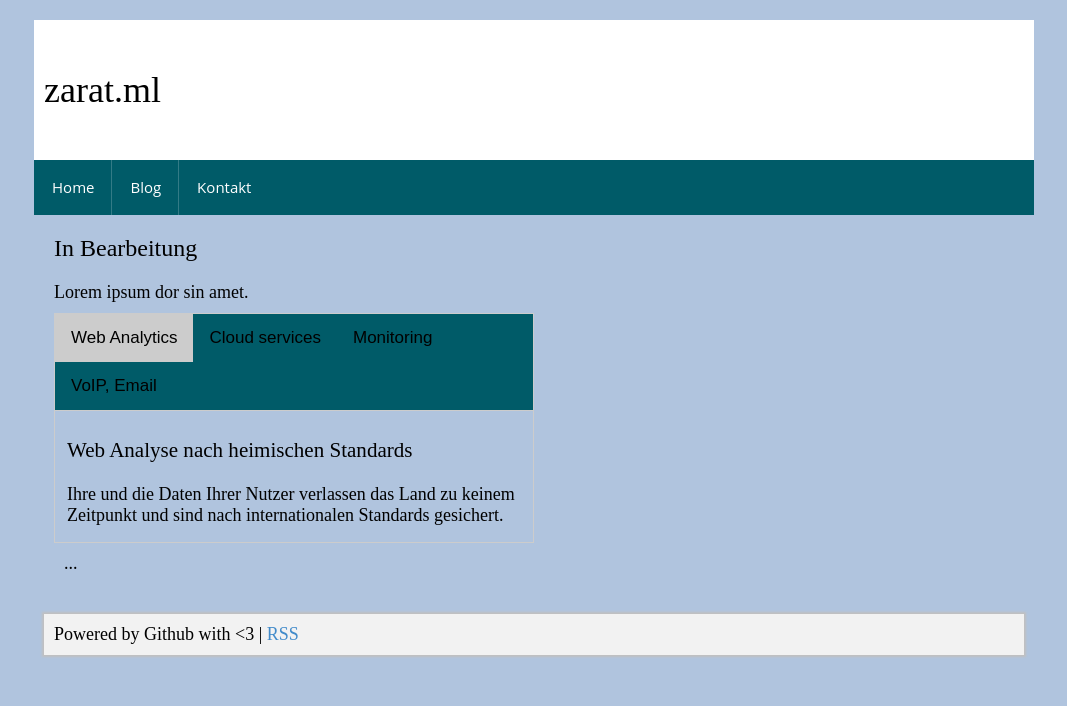
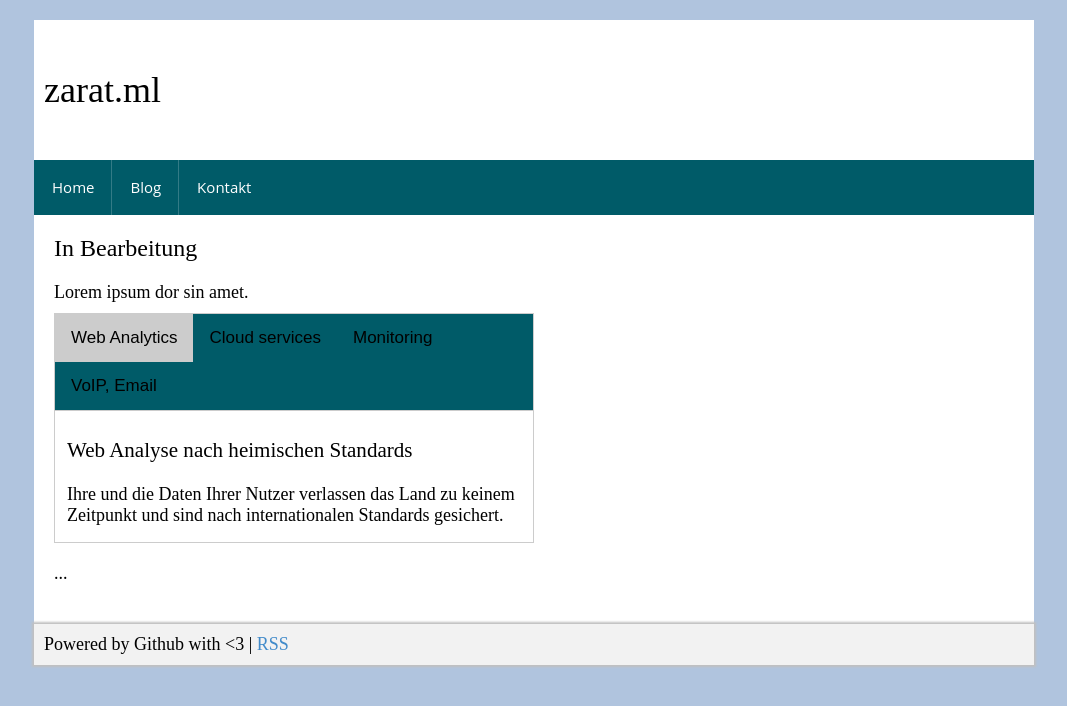
Before and after one commit to zarat/zarat.github.io, a Jekyll site: the page built from index.html, in a window 1280 px wide. Shown: the top 706 px of the page, without its empty margins (106-1173 px from the left). Built offline with Jekyll 4.4.1, drawn with Linux system fonts in a browser that asks for light colours; the list of posts is cut into pages by our own code.

Commit message:
Update index.html

```diff
--- a/index.html
+++ b/index.html
@@ -52,11 +52,11 @@
     <div class="sp-content-item-body">
 
       <div>
-        <div id="left" style="width:50%;float left;">
-          <p>Lorem ipsum dor sin amet.</p>
+        <div style="width:50%;float left;">
+          <p>Lorem ipsum dor sin amet. </p>
         </div>
 
-        <div id="left" style="width:50%;float left;">
+        <div style="width:50%;float left;">
 
       <div class="tab">
         <button class="tablinks active" onclick="openCity(event, 'London')">Web Analytics</button>
@@ -87,7 +87,7 @@
 
         </div>
         <div style="clear:both;"></div>
-
+      </div>
     </div>
 
     <div class="sp-content-item-body">
```
